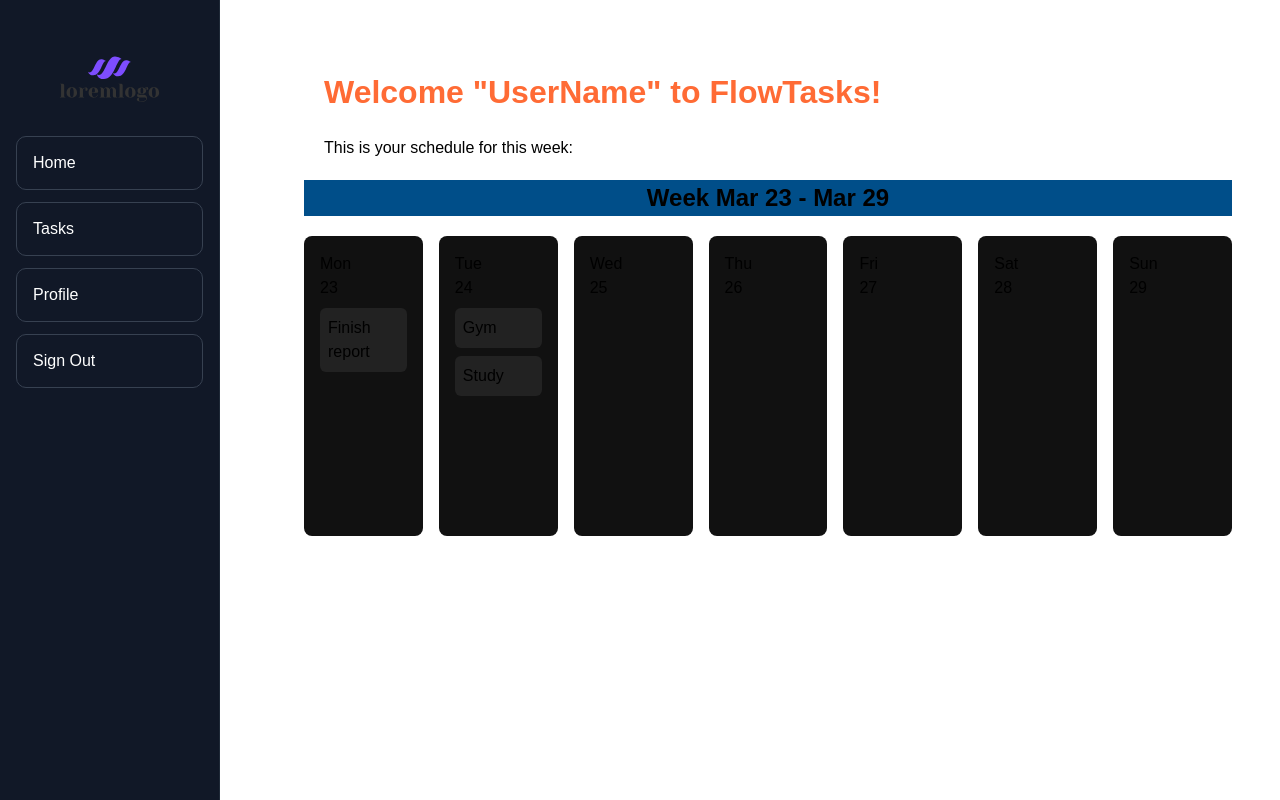
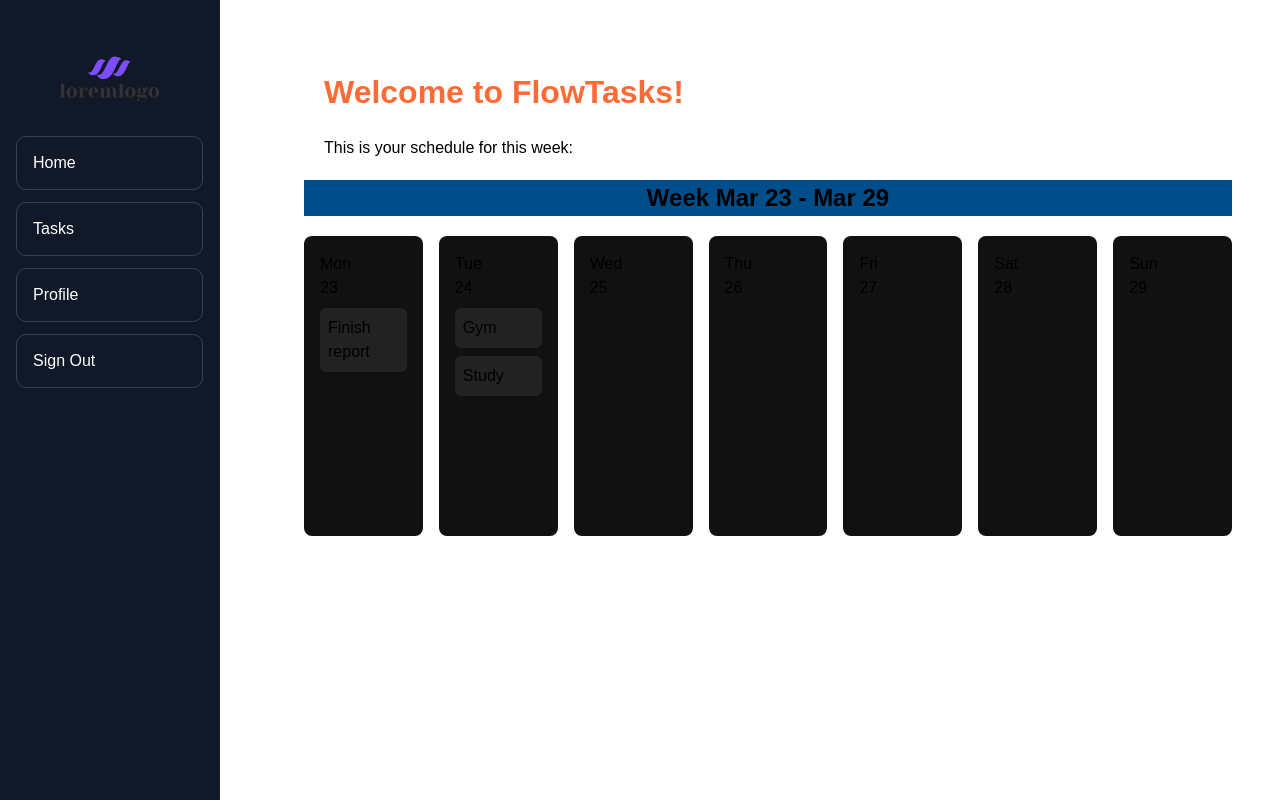
Before and after one commit to robsonpsilva/FlowTasks, a Next.js app in the folder flowtasks-app/: page /dashboard/home in a window 1280 px wide. Built offline with nearby package versions, Linux system fonts and the light colour scheme; no server answers.

Commit message:
Version tuesday night 03/24/2026 at 20_58

```diff
--- a/flowtasks-app/app/dashboard/home/page.tsx
+++ b/flowtasks-app/app/dashboard/home/page.tsx
@@ -2,15 +2,15 @@
 
 import Schedule from "@/app/ui/components/schedule/schedule";
 import styles from "@/app/ui/components/componentStyles/schedule.module.css";
-
+import { useSession } from "next-auth/react";
 
 export default function HomePage() {
-
-
+  const { data: session } = useSession();
+  const user = session?.user;
   return (
     <>
       <section style={{ flex: 1, padding: "20px" }}>
-          <h1 className={styles.welcomeTitle}>Welcome "UserName" to FlowTasks!</h1>
+          <h1 className={styles.welcomeTitle}>Welcome {user?.name} to FlowTasks!</h1>
           <p>This is your schedule for this week:</p>
       </section>
 
--- a/flowtasks-app/app/ui/components/auth/CreateAccountFlow.tsx
+++ b/flowtasks-app/app/ui/components/auth/CreateAccountFlow.tsx
@@ -1,3 +1,4 @@
+import Link from "next/link";
 import { useState, useEffect } from "react";
 
 export default function CreateAccountFlow({ onBack }: { onBack: () => void }) {
@@ -151,9 +152,12 @@ export default function CreateAccountFlow({ onBack }: { onBack: () => void }) {
           {isLoading ? "Saving to Database..." : "Finish Registration"}
         </button>
 
-        <button onClick={onBack} type="button" className="text-sm text-[#004E89] underline block mx-auto hover:text-[#1A659E]">
+        <Link
+          href="/"
+          className="text-sm text-white underline block mx-auto hover:text-yellow-300 text-center"
+        >
           Back to Welcome
-        </button>
+        </Link>
       </form>
     </>
   );
```
